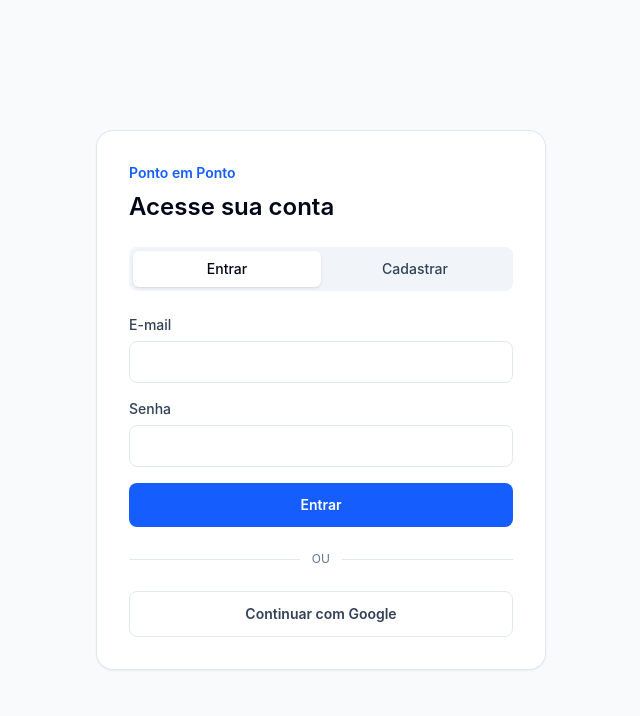
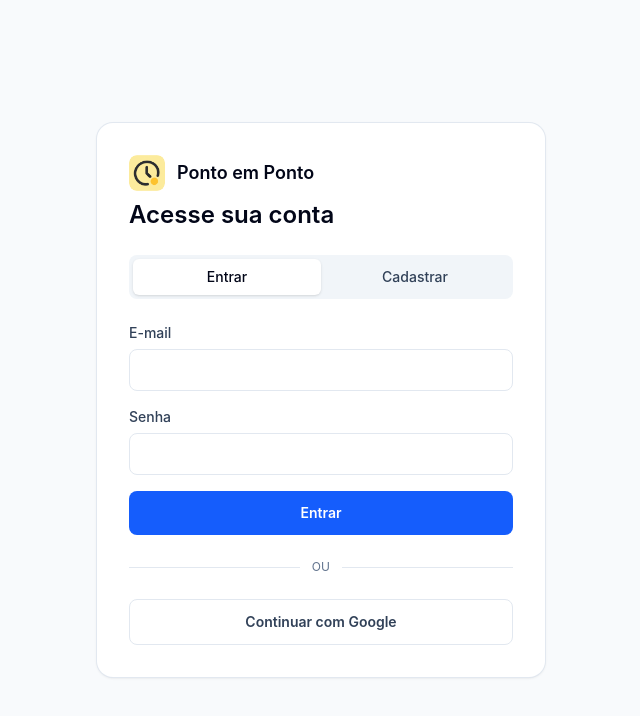
Before and after one commit to nctfelipe/ponto-em-ponto, a React (Vite) app: page /login in a window 1280 px wide. Shown: the top 716 px of the page, without its empty margins (319-959 px from the left). Built offline with nearby package versions, Linux system fonts and the light colour scheme; no server answers.

Commit message:
feat(ui): add subtle brand identity

```diff
--- a/index.html
+++ b/index.html
@@ -1,9 +1,11 @@
 <!doctype html>
-<html lang="en">
+<html lang="pt-BR">
   <head>
     <meta charset="UTF-8" />
+    <link rel="icon" href="/brand-mark.png" type="image/png" />
     <meta name="viewport" content="width=device-width, initial-scale=1.0" />
-    <title>ponto-em-ponto</title>
+    <meta name="theme-color" content="#FFFFFF" />
+    <title>Ponto em Ponto</title>
   </head>
   <body>
     <div id="root"></div>
--- a/src/index.css
+++ b/src/index.css
@@ -3,6 +3,8 @@
 @theme {
   --color-primary: var(--color-blue-600);
   --color-primary-subtle: var(--color-blue-50);
+  --color-brand: #facc5d;
+  --color-brand-subtle: #fff8e1;
   --color-danger: var(--color-red-700);
   --color-danger-subtle: var(--color-red-50);
   --color-warning: var(--color-amber-700);
--- a/src/ui/authentication/AuthenticationPage.tsx
+++ b/src/ui/authentication/AuthenticationPage.tsx
@@ -2,6 +2,7 @@ import type {
   AuthenticationCredentials,
   RegistrationCredentials,
 } from '@/application/identity/identity-provider';
+import { Brand } from '@/ui/components/Brand';
 import { PageCard } from '@/ui/components/PageCard';
 import { AuthenticationForm } from '@/ui/authentication/AuthenticationForm';
 import { useAuthenticationForm } from '@/ui/authentication/useAuthenticationForm';
@@ -17,7 +18,7 @@ export function AuthenticationPage(props: AuthenticationPageProps) {
   const title = form.mode === 'authenticate' ? 'Acesse sua conta' : 'Crie sua conta';
 
   return (
-    <PageCard eyebrow="Ponto em Ponto" title={title}>
+    <PageCard eyebrow={<Brand />} title={title}>
       <AuthenticationForm
         errorMessage={form.errorMessage}
         isSubmitting={form.isSubmitting}
--- /dev/null
+++ b/src/ui/components/Brand.tsx
@@ -0,0 +1,14 @@
+interface BrandProps {
+  compactOnMobile?: boolean;
+}
+
+export function Brand({ compactOnMobile = false }: BrandProps) {
+  return (
+    <div className="flex items-center gap-3 text-content">
+      <img alt="" className="size-9 rounded-lg" src="/brand-mark.png" />
+      <span className={`text-lg font-semibold ${compactOnMobile ? 'sr-only sm:not-sr-only' : ''}`}>
+        Ponto em Ponto
+      </span>
+    </div>
+  );
+}
--- a/src/ui/components/PageCard.tsx
+++ b/src/ui/components/PageCard.tsx
@@ -3,7 +3,7 @@ import type { ReactNode } from 'react';
 interface PageCardProps {
   children: ReactNode;
   title: string;
-  eyebrow?: string;
+  eyebrow?: ReactNode;
 }
 
 export function PageCard({ children, eyebrow, title }: PageCardProps) {
@@ -11,7 +11,7 @@ export function PageCard({ children, eyebrow, title }: PageCardProps) {
     <main className="grid min-h-svh place-items-center bg-background px-6 py-12">
       <section className="w-full max-w-md rounded-2xl bg-surface p-8 shadow-sm ring-1 ring-border">
         <header>
-          {eyebrow && <p className="text-sm font-semibold text-primary">{eyebrow}</p>}
+          {eyebrow && <div>{eyebrow}</div>}
           <h1 className="mt-2 text-2xl font-semibold text-content">{title}</h1>
         </header>
         {children}
--- a/src/ui/feedback/AccessErrorPage.tsx
+++ b/src/ui/feedback/AccessErrorPage.tsx
@@ -1,5 +1,6 @@
 import { useState } from 'react';
 import { Alert } from '@/ui/components/Alert';
+import { Brand } from '@/ui/components/Brand';
 import { Button } from '@/ui/components/Button';
 import { PageCard } from '@/ui/components/PageCard';
 
@@ -24,7 +25,7 @@ export function AccessErrorPage({ onRetry, onSignOut }: AccessErrorPageProps) {
   }
 
   return (
-    <PageCard title="Ponto em Ponto">
+    <PageCard eyebrow={<Brand />} title="Não foi possível carregar seu acesso">
       <div className="mt-3">
         <Alert variant="error">Não foi possível concluir seu acesso. Tente novamente.</Alert>
       </div>
--- a/src/ui/layout/AppShell.tsx
+++ b/src/ui/layout/AppShell.tsx
@@ -1,4 +1,5 @@
 import { Outlet } from 'react-router';
+import { Brand } from '@/ui/components/Brand';
 import { Button } from '@/ui/components/Button';
 import { NavigationSidebar, type NavigationItem } from '@/ui/layout/NavigationSidebar';
 
@@ -10,8 +11,8 @@ interface AppShellProps {
 export function AppShell({ navigationItems, onSignOut }: AppShellProps) {
   return (
     <main className="flex min-h-svh flex-col bg-background">
-      <header className="flex items-center justify-between border-b border-border bg-surface px-6 py-4">
-        <h1 className="text-xl font-semibold text-content">Ponto em Ponto</h1>
+      <header className="flex items-center justify-between border-b border-border border-t-4 border-t-brand bg-surface px-4 py-3 sm:px-6">
+        <Brand compactOnMobile />
         <Button onClick={() => void onSignOut()} type="button" variant="secondary">
           Sair
         </Button>
--- a/src/ui/profile/PendingApprovalPage.tsx
+++ b/src/ui/profile/PendingApprovalPage.tsx
@@ -1,4 +1,5 @@
 import { Alert } from '@/ui/components/Alert';
+import { Brand } from '@/ui/components/Brand';
 import { Button } from '@/ui/components/Button';
 import { PageCard } from '@/ui/components/PageCard';
 
@@ -8,7 +9,7 @@ interface PendingApprovalPageProps {
 
 export function PendingApprovalPage({ onSignOut }: PendingApprovalPageProps) {
   return (
-    <PageCard title="Cadastro em análise">
+    <PageCard eyebrow={<Brand />} title="Cadastro em análise">
       <div className="mt-3">
         <Alert>Seu cadastro está aguardando a aprovação de um administrador.</Alert>
       </div>
```
Also changed, not shown: public/brand-mark.png (added).
